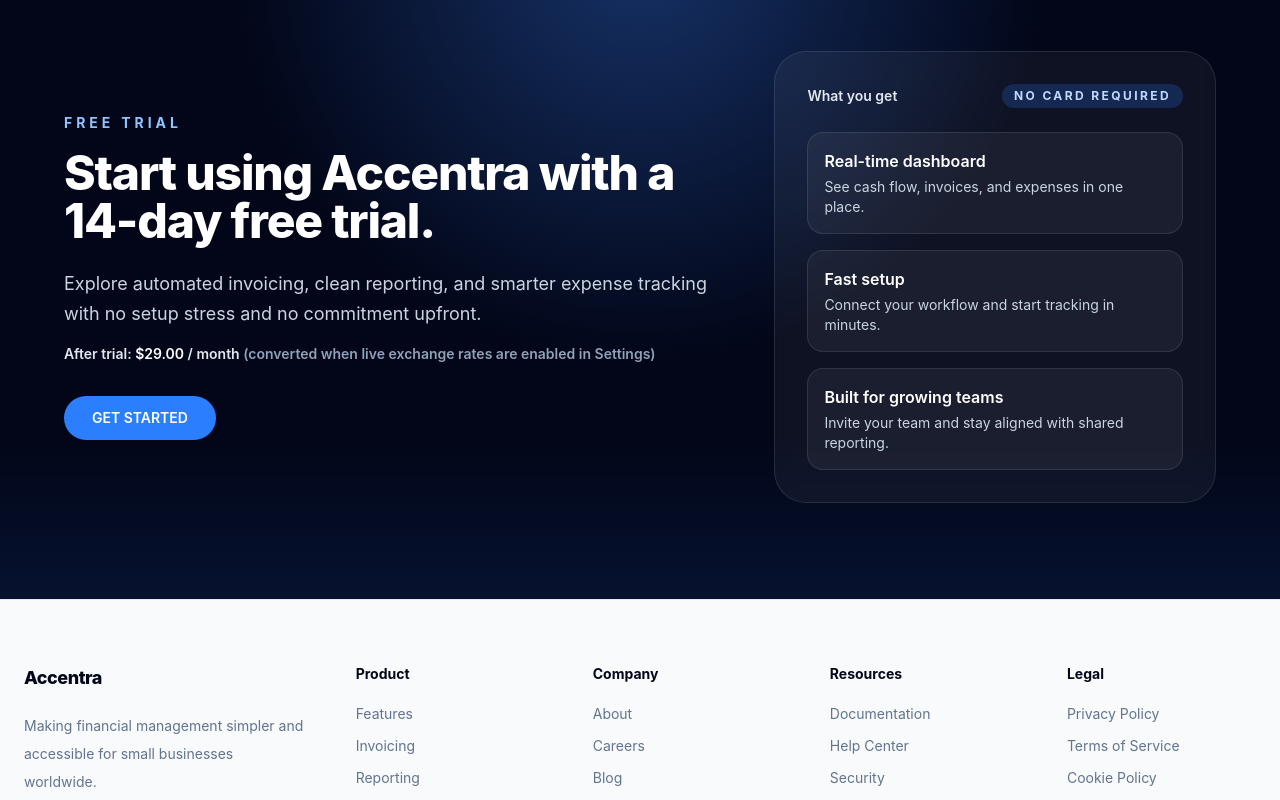
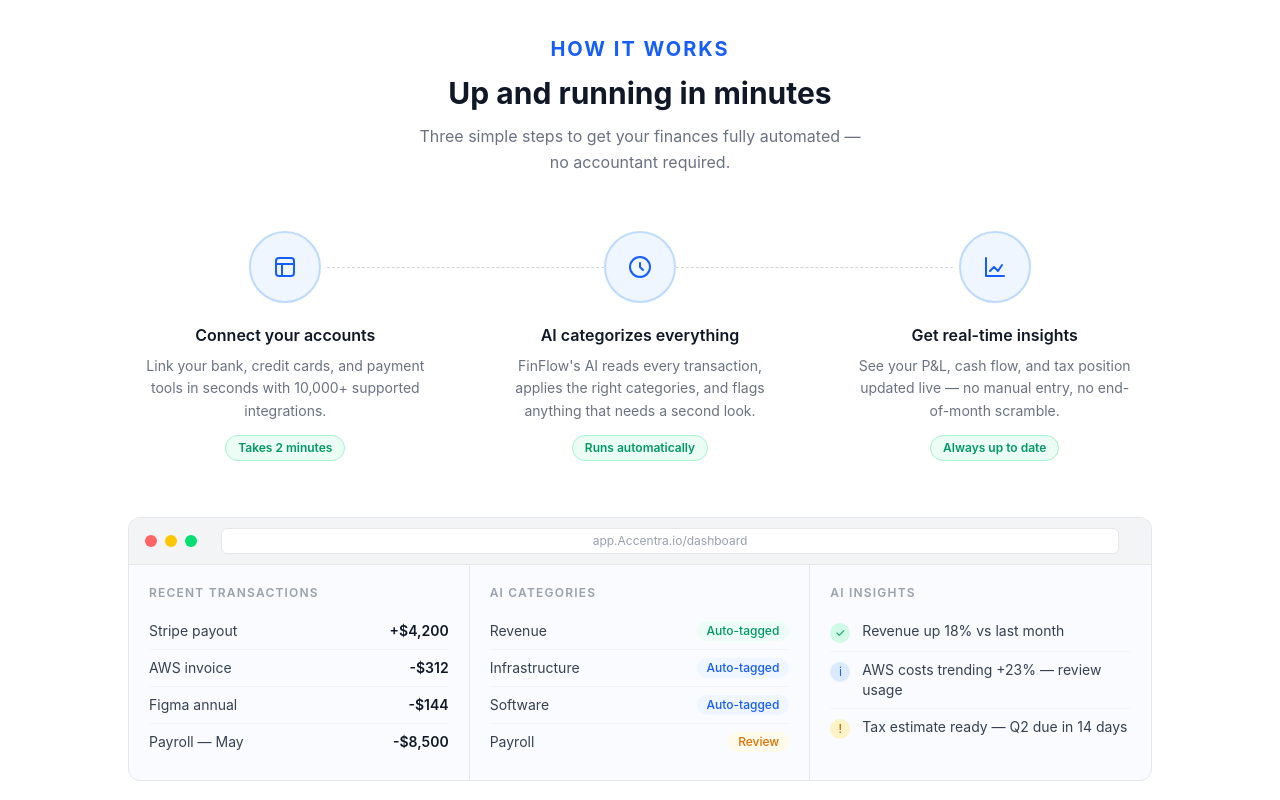
Before and after one commit to Blu-coder439/AccountsManagingSystem, a Vue app: page / in a window 1280 px wide. Shown: the part 2820-3620 px from the top of the page. Built offline with nearby package versions, Linux system fonts and the light colour scheme.

Commit message:
added a how it works section

```diff
--- a/src/components/home/Middlehero.vue
+++ b/src/components/home/Middlehero.vue
@@ -1,3 +1,183 @@
 <template>
+  <section class="bg-white py-20 px-6">
+    <div class="max-w-5xl mx-auto">
 
+      <!-- Header -->
+      <div class="text-center mb-14">
+        <h1 class="text-xl font-bold tracking-widest uppercase text-blue-600 mb-3">How it works</h1>
+        <h2 class="text-3xl font-bold text-gray-900 mb-3">Up and running in minutes</h2>
+        <p class="text-gray-500 text-base max-w-md mx-auto leading-relaxed">
+          Three simple steps to get your finances fully automated — no accountant required.
+        </p>
+      </div>
+
+      <!-- Steps -->
+      <div class="relative grid grid-cols-1 md:grid-cols-3 gap-10 mb-14">
+
+        <!-- Dashed connector line (desktop only) -->
+        <div class="hidden md:block absolute top-9 left-[calc(16.67%+28px)] right-[calc(16.67%+28px)] h-px border-t border-dashed border-gray-300 z-0" />
+
+        <div
+          v-for="(step, i) in steps"
+          :key="i"
+          class="flex flex-col items-center text-center px-4 relative z-10"
+        >
+          <!-- Icon circle -->
+          <div class="w-[72px] h-[72px] rounded-full bg-blue-50 border-2 border-blue-200 flex items-center justify-center mb-5">
+            <component :is="step.icon" class="w-6 h-6 text-blue-600" />
+          </div>
+
+          <h3 class="text-base font-semibold text-gray-900 mb-2">{{ step.title }}</h3>
+          <p class="text-sm text-gray-500 leading-relaxed mb-3">{{ step.description }}</p>
+
+          <span class="inline-block text-xs font-semibold text-emerald-600 bg-emerald-50 border border-emerald-200 rounded-full px-3 py-1">
+            {{ step.badge }}
+          </span>
+        </div>
+      </div>
+
+      <!-- Demo card -->
+      <div class="border border-gray-200 rounded-xl overflow-hidden bg-blue-50/40">
+
+        <!-- Browser bar -->
+        <div class="bg-gray-100 border-b border-gray-200 px-4 py-2.5 flex items-center gap-2">
+          <span class="w-3 h-3 rounded-full bg-red-400" />
+          <span class="w-3 h-3 rounded-full bg-yellow-400" />
+          <span class="w-3 h-3 rounded-full bg-green-400" />
+          <div class="flex-1 bg-white border border-gray-200 rounded-md text-xs text-gray-400 text-center py-1 mx-4">
+            app.Accentra.io/dashboard
+          </div>
+        </div>
+
+        <!-- Demo body -->
+        <div class="grid grid-cols-1 md:grid-cols-3 divide-y md:divide-y-0 md:divide-x divide-gray-200">
+
+          <!-- Col 1: Transactions -->
+          <div class="p-5">
+            <p class="text-xs font-semibold uppercase tracking-widest text-gray-400 mb-3">Recent transactions</p>
+            <div
+              v-for="(tx, i) in transactions"
+              :key="i"
+              class="flex items-center justify-between py-2 border-b border-gray-100 last:border-0 text-sm"
+            >
+              <span class="text-gray-700">{{ tx.label }}</span>
+              <span :class="tx.amount.startsWith('+') ? 'text-gray-900 font-semibold' : 'text-gray-900 font-semibold'">
+                {{ tx.amount }}
+              </span>
+            </div>
+          </div>
+
+          <!-- Col 2: AI Categories -->
+          <div class="p-5">
+            <p class="text-xs font-semibold uppercase tracking-widest text-gray-400 mb-3">AI categories</p>
+            <div
+              v-for="(cat, i) in categories"
+              :key="i"
+              class="flex items-center justify-between py-2 border-b border-gray-100 last:border-0 text-sm"
+            >
+              <span class="text-gray-700">{{ cat.label }}</span>
+              <span
+                class="text-xs font-medium px-2.5 py-0.5 rounded-full"
+                :class="cat.tagClass"
+              >
+                {{ cat.tag }}
+              </span>
+            </div>
+          </div>
+
+          <!-- Col 3: AI Insights -->
+          <div class="p-5">
+            <p class="text-xs font-semibold uppercase tracking-widest text-gray-400 mb-3">AI insights</p>
+            <div
+              v-for="(insight, i) in insights"
+              :key="i"
+              class="flex items-start gap-3 py-2 border-b border-gray-100 last:border-0 text-sm text-gray-700"
+            >
+              <span
+                class="w-5 h-5 rounded-full flex items-center justify-center flex-shrink-0 mt-0.5 text-xs"
+                :class="insight.iconClass"
+              >
+                {{ insight.icon }}
+              </span>
+              <span>{{ insight.text }}</span>
+            </div>
+          </div>
+
+        </div>
+      </div>
+
+    </div>
+  </section>
 </template>
+
+<script setup>
+import { h } from 'vue'
+
+const BankIcon = () => h('svg', { viewBox: '0 0 24 24', fill: 'none', stroke: 'currentColor', 'stroke-width': '2', 'stroke-linecap': 'round', 'stroke-linejoin': 'round' }, [
+  h('rect', { x: '3', y: '3', width: '18', height: '18', rx: '3' }),
+  h('path', { d: 'M3 9h18M9 21V9' }),
+])
+
+const ClockIcon = () => h('svg', { viewBox: '0 0 24 24', fill: 'none', stroke: 'currentColor', 'stroke-width': '2', 'stroke-linecap': 'round', 'stroke-linejoin': 'round' }, [
+  h('circle', { cx: '12', cy: '12', r: '10' }),
+  h('path', { d: 'M12 8v4l3 3' }),
+])
+
+const ChartIcon = () => h('svg', { viewBox: '0 0 24 24', fill: 'none', stroke: 'currentColor', 'stroke-width': '2', 'stroke-linecap': 'round', 'stroke-linejoin': 'round' }, [
+  h('path', { d: 'M3 3v18h18' }),
+  h('path', { d: 'M7 16l4-4 4 4 4-6' }),
+])
+
+const steps = [
+  {
+    icon: BankIcon,
+    title: 'Connect your accounts',
+    description: 'Link your bank, credit cards, and payment tools in seconds with 10,000+ supported integrations.',
+    badge: 'Takes 2 minutes',
+  },
+  {
+    icon: ClockIcon,
+    title: 'AI categorizes everything',
+    description: "FinFlow's AI reads every transaction, applies the right categories, and flags anything that needs a second look.",
+    badge: 'Runs automatically',
+  },
+  {
+    icon: ChartIcon,
+    title: 'Get real-time insights',
+    description: 'See your P&L, cash flow, and tax position updated live — no manual entry, no end-of-month scramble.',
+    badge: 'Always up to date',
+  },
+]
+
+const transactions = [
+  { label: 'Stripe payout', amount: '+$4,200' },
+  { label: 'AWS invoice', amount: '-$312' },
+  { label: 'Figma annual', amount: '-$144' },
+  { label: 'Payroll — May', amount: '-$8,500' },
+]
+
+const categories = [
+  { label: 'Revenue', tag: 'Auto-tagged', tagClass: 'bg-emerald-50 text-emerald-600' },
+  { label: 'Infrastructure', tag: 'Auto-tagged', tagClass: 'bg-blue-50 text-blue-600' },
+  { label: 'Software', tag: 'Auto-tagged', tagClass: 'bg-blue-50 text-blue-600' },
+  { label: 'Payroll', tag: 'Review', tagClass: 'bg-amber-50 text-amber-600' },
+]
+
+const insights = [
+  {
+    icon: '✓',
+    iconClass: 'bg-emerald-100 text-emerald-600',
+    text: 'Revenue up 18% vs last month',
+  },
+  {
+    icon: 'i',
+    iconClass: 'bg-blue-100 text-blue-600',
+    text: 'AWS costs trending +23% — review usage',
+  },
+  {
+    icon: '!',
+    iconClass: 'bg-amber-100 text-amber-700',
+    text: 'Tax estimate ready — Q2 due in 14 days',
+  },
+]
+</script>
--- a/src/pages/general/homepage.vue
+++ b/src/pages/general/homepage.vue
@@ -3,6 +3,7 @@
 <hero2 />
 <sponsor-hero />
 <review-hero />
+<middlehero />
 <trialbox />
 <menu-hero />
 <copyright-footer />
@@ -11,6 +12,7 @@
 <script setup>
 import { onMounted } from "vue"
 import CopyrightFooter from "@/components/home/copyrightfooter.vue"
+import Middlehero from "@/components/home/Middlehero.vue"
 import MenuHero from "@/components/home/menuhero.vue"
 import OnboardingHero from "@/components/home/onboardingHero.vue"
 import hero2 from "@/components/home/hero2.vue"
```
